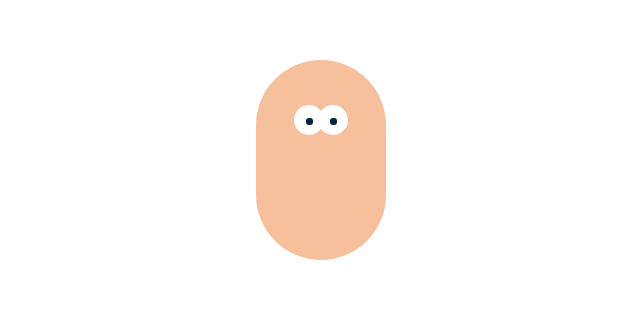
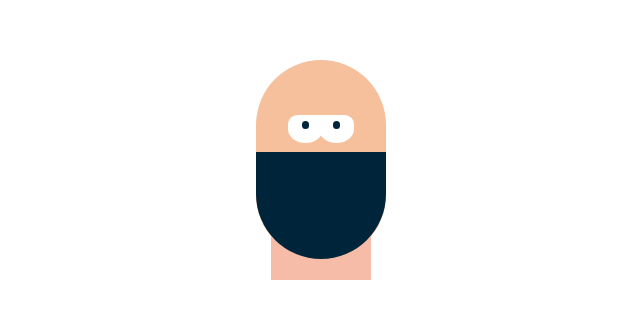
Before and after one commit to christefs/Dibujo-con-CSS, a plain HTML site: page index.html in a window 1280 px wide. Shown: the part 240-558 px from the top of the page, without its empty margins (319-959 px from the left). Drawn offline with Linux system fonts and the light colour scheme.

Commit message:
Incluidas pupilas de los ojos, contorno de la barba y cuello

```diff
--- a/index.html
+++ b/index.html
@@ -9,15 +9,24 @@
 <body>
     <div class="container">
         <div class="head">
+
             <div class="eyes eye-left">
               <div class="pupil"></div>
             </div>
             <div class="eyes eye-right">
               <div class="pupil"></div>
             </div>
+          <div class="neck"></div>
+          <div class="bottom-face">
             <div class="nose"></div>
-          <div class="bottom"></div>
+            <div class="mouth">
+              <div class="teeth"></div>
+              <div class="tongue"></div>
             </div>
+          </div>
+
+        </div>
+
       </div>
 </body>
 </html>
--- a/style.css
+++ b/style.css
@@ -27,33 +27,55 @@ body {
   }
   .eyes {
     position: absolute;
-    width: 30px;
-    height: 30px;
+    width: 35px;
+    height: 28px;
     background: var(--white);
-    top: 45px;
+    top: 55px;
 
-    border-radius: 50%;
+
   }
   .eye-left {
 
-    left: 38px;
+    left: 32px;
     text-align: center;
-    line-height: 30px;
-
+    /*line-height: 30px;*/
+    border-radius: 30% 0 50% 50%;
   }
   .eye-right {
 
-    right: 38px;
+    right: 32px;
     text-align: center;
-    line-height: 30px;
+    /*line-height: 30px;*/
+    border-radius: 0 30% 50% 50%;
 
   }
   .pupil {
-    width: 7px;
-    height: 7px;
+    width: 7.5px;
+    height: 7.5px;
     background: var(--black);
-    display: inline-block;
+    /*display: inline-block;
     line-height: 7px;
-    vertical-align: middle;
-    border-radius: 3px;
+    vertical-align: middle;*/
+    margin: 6px auto;
+    border-radius: 4px;
   }
+
+  .bottom-face {
+    position: absolute;
+    width: 130px;
+    height: 107px;
+    background: var(--black);
+    top: 92px;
+    border-radius: 0 0 80px 80px;
+  }
+
+  .neck {
+    position: absolute;
+
+    width: 100px;
+    height: 60px;
+    background: #F7BCA7;
+    top: 160px;
+
+    left: calc(50% - 50px);
+  }
```
Lines whose indentation alone changed are shown as unchanged.
